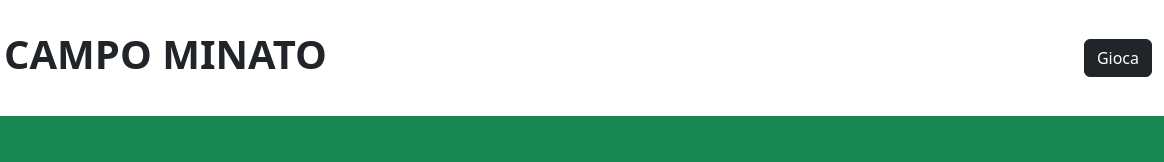
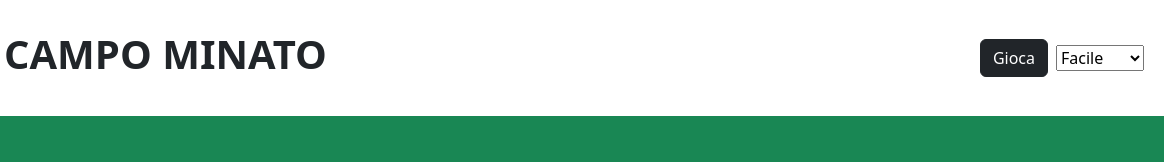
Before and after one commit to UmbertoDV/js-campominato-grid, a plain HTML site: page index.html in a window 1280 px wide. Shown: the top 162 px of the page, 116-1280 px from the left. Drawn offline with nearby package versions, Linux system fonts and the light colour scheme.

Commit message:
added select

```diff
--- a/css/style.css
+++ b/css/style.css
@@ -18,6 +18,7 @@ img {
 	font-weight: bold;
 	cursor: pointer;
 }
+
 .blocco-piccolo.active {
 	background-color: red;
 }
--- a/index.html
+++ b/index.html
@@ -50,6 +50,11 @@
 						<button type="button" class="btn btn-dark ms-auto">
 							Gioca
 						</button>
+						<select name="difficoltà" id="difficulty" class="mx-2">
+							<option value="100">Facile</option>
+							<option value="81">Normale</option>
+							<option value="49">Difficile</option>
+						</select>
 					</div>
 				</div>
 			</div>
```
